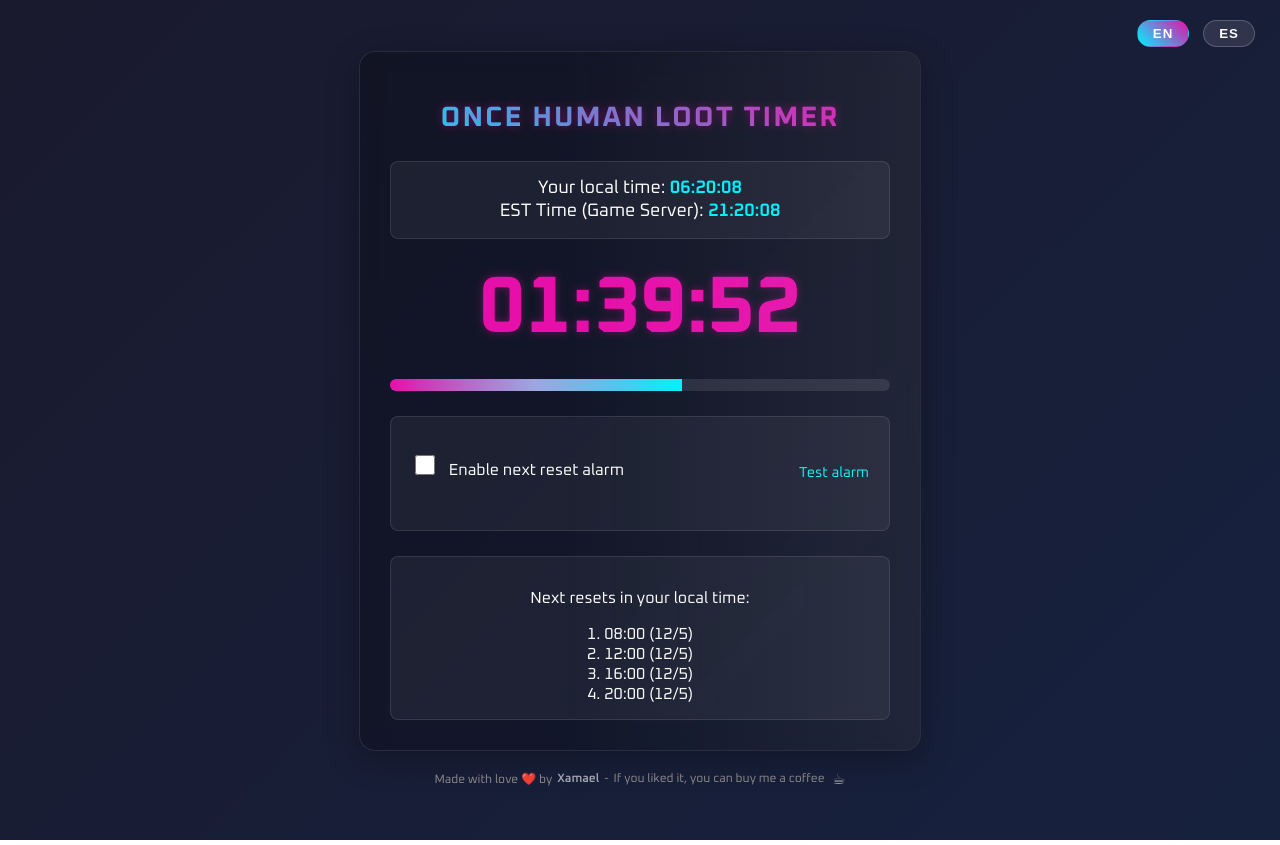
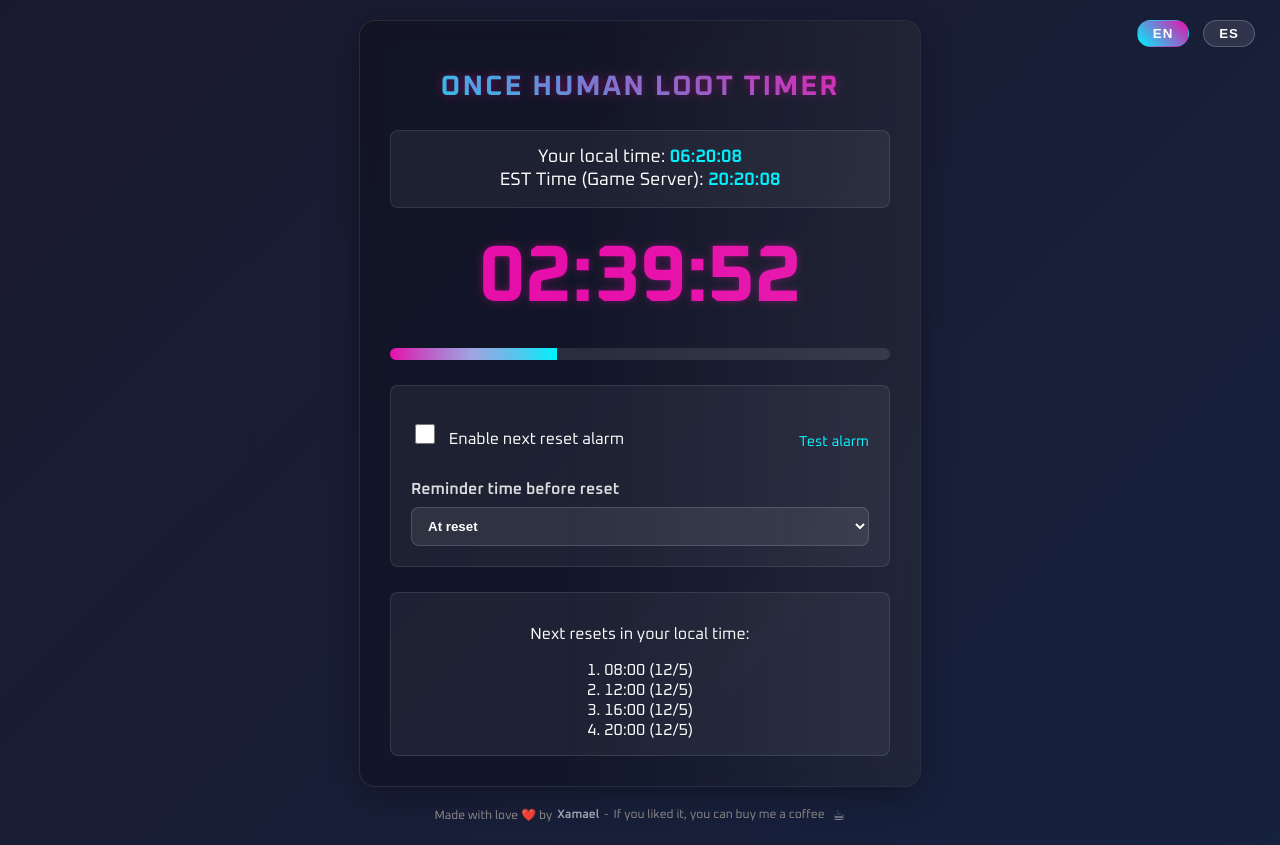
Before and after one commit to joxmiguel1/loottimer, a plain HTML site: page index.html in a window 1280 px wide. Drawn offline with Linux system fonts and the light colour scheme.

Commit message:
Improve EST accuracy and add alarm lead time

```diff
--- a/index.html
+++ b/index.html
@@ -40,6 +40,16 @@
                 <a class="test-alarm-link" id="test-alarm" data-i18n="testAlarm">Test alarm</a>
             </div>
 
+            <div class="alarm-lead">
+                <label for="alarm-lead" data-i18n="alarmLeadLabel">Reminder time before reset</label>
+                <select id="alarm-lead">
+                    <option value="0" data-i18n="leadAtReset">At reset</option>
+                    <option value="1" data-i18n="lead1Minute">1 minute before</option>
+                    <option value="5" data-i18n="lead5Minutes">5 minutes before</option>
+                    <option value="10" data-i18n="lead10Minutes">10 minutes before</option>
+                </select>
+            </div>
+
             <div class="alarm-sound" id="alarm-sound">
                 <span data-i18n="alarmMessage">Time to open chests!</span> <br>
                 <button id="stop-alarm" data-i18n="alarmButton">Dismiss</button>
--- a/script.js
+++ b/script.js
@@ -7,6 +7,11 @@
         localTime: "Your local time:",
         serverTime: "EST Time (Game Server):",
         enableAlarm: "Enable next reset alarm",
+        alarmLeadLabel: "Reminder time before reset",
+        leadAtReset: "At reset",
+        lead1Minute: "1 minute before",
+        lead5Minutes: "5 minutes before",
+        lead10Minutes: "10 minutes before",
         testAlarm: "Test alarm",
         alarmMessage: "Time to open chests!",
         alarmButton: "Dismiss",
@@ -20,6 +25,11 @@
         localTime: "Tu hora local:",
         serverTime: "Hora EST (Servidor):",
         enableAlarm: "Activar alarma para el próximo reset",
+        alarmLeadLabel: "Tiempo de aviso antes del reset",
+        leadAtReset: "Al momento del reset",
+        lead1Minute: "1 minuto antes",
+        lead5Minutes: "5 minutos antes",
+        lead10Minutes: "10 minutos antes",
         testAlarm: "Probar alarma",
         alarmMessage: "¡Es hora de abrir los cofres!",
         alarmButton: "Aceptar",
@@ -38,11 +48,13 @@
 // ====================
 let alarmTriggered = false;
 let nextResetTime = calculateNextReset();
+let alarmLeadMinutes = 0;
 const elements = {
     localTime: document.getElementById('local-time'),
     estTime: document.getElementById('est-time'),
     resetTimer: document.getElementById('reset-timer'),
     alarmCheckbox: document.getElementById('alarm-checkbox'),
+    alarmLead: document.getElementById('alarm-lead'),
     alarmSound: document.getElementById('alarm-sound'),
     stopAlarmButton: document.getElementById('stop-alarm'),
     nextResets: document.getElementById('next-resets'),
@@ -58,11 +70,14 @@
     document.querySelectorAll('[data-i18n]').forEach(element => {
         const key = element.getAttribute('data-i18n');
         if (translations[language]?.[key]) {
-                      // Si el elemento contiene spans u otros hijos, solo actualiza el texto fuera de ellos
             if (element.querySelector('span')) {
                 const span = element.querySelector('span');
                 const staticText = translations[language][key];
-                          element.childNodes[0].nodeValue = staticText + ' ';
+                element.childNodes[0].nodeValue = `${staticText} `;
+                if (span) {
+                    // Ensure span content remains intact
+                    span.textContent = span.textContent;
+                }
             } else {
                 element.textContent = translations[language][key];
             }
@@ -84,42 +99,38 @@
 });
 
 // ====================
+// Funciones auxiliares
+// ====================
+function getEstDate(baseDate = new Date()) {
+    const estString = baseDate.toLocaleString('en-US', { timeZone: 'America/New_York' });
+    return new Date(estString);
+}
+
+function formatTime(date, options = {}) {
+    return date.toLocaleTimeString(lang, {
+        hour: '2-digit',
+        minute: '2-digit',
+        second: '2-digit',
+        hour12: false,
+        ...options
+    });
+}
+
+// ====================
 // Funciones principales
 // ====================
 function updateTimes() {
     const now = new Date();
+    const nowEst = getEstDate(now);
 
-            // Mostrar hora local
-            elements.localTime.textContent = now.toLocaleTimeString(lang, {
-                hour: '2-digit',
-                minute: '2-digit',
-                second: '2-digit',
-                hour12: false
-            });
+    elements.localTime.textContent = formatTime(now);
+    elements.estTime.textContent = formatTime(nowEst, { timeZone: 'America/New_York' });
 
-            // Calculate current EST time accurately
-            const nowUtc = new Date(now.toUTCString());
-            const utcTimestamp = nowUtc.getTime();
-            // Approximate EST offset in milliseconds (EST is UTC-4)
-            const estOffsetMs = -4 * 60 * 60 * 1000;
-            const nowEstTimestamp = utcTimestamp + estOffsetMs;
-            const nowEst = new Date(nowEstTimestamp);
-
-            // Mostrar hora EST (servidor)
-            elements.estTime.textContent = nowEst.toLocaleTimeString(lang, { // Use nowEst for displaying EST time
-                hour: '2-digit',
-                minute: '2-digit',
-                second: '2-digit',
-                hour12: false,
-                 timeZone: "America/New_York" // Explicitly set timezone for display consistency
-            });
-
-
-            // Calcular tiempo hasta el próximo reset
-            const timeUntilResetMs = nextResetTime.getTime() - nowEstTimestamp; // Subtract the current precise EST timestamp from the next reset's precise EST timestamp.
+    const timeUntilResetMs = nextResetTime.getTime() - nowEst.getTime();
 
     if (timeUntilResetMs <= 0) {
-                nextResetTime = calculateNextReset(); // calculateNextReset now returns a UTC-based EST moment.
+        nextResetTime = calculateNextReset();
+        alarmTriggered = false;
         updateNextResetTimes();
         if (elements.alarmCheckbox.checked) {
             triggerAlarm();
@@ -131,34 +142,19 @@
 }
 
 function calculateNextReset() {
-           const now = new Date();
-           const nowUtc = new Date(now.toUTCString()); // Get current time in UTC
-           const utcTimestamp = nowUtc.getTime();
-
-           // Approximate EST offset in milliseconds (EST is UTC-4)
-           const estOffsetMs = -4 * 60 * 60 * 1000;
-
-           // Calculate current timestamp in EST
-           const nowEstTimestamp = utcTimestamp + estOffsetMs;
-           const nowEst = new Date(nowEstTimestamp);
-
-           // Get current EST hour
-           const currentEstHours = nowEst.getUTCHours(); // Use getUTCHours with a UTC-based Date object representing EST
-
-           // Calculate the next EST reset hour (0, 4, 8, 12, 16, 20)
+    const nowEst = getEstDate();
+    const currentEstHours = nowEst.getHours();
     const currentIntervalStartHourEst = Math.floor(currentEstHours / 4) * 4;
     let nextResetHourEst = currentIntervalStartHourEst + 4;
 
-           // Create a Date object for the next reset in EST, starting with the current day in EST
-           let nextResetEst = new Date(nowEst);
-           nextResetEst.setUTCHours(nextResetHourEst, 0, 0, 0); // Set the hours using setUTCHours
+    const nextResetEst = new Date(nowEst);
+    nextResetEst.setHours(nextResetHourEst, 0, 0, 0);
 
-            // If the calculated next reset time is in the past relative to the current EST time, add 4 hours (the reset cycle)
-           if (nextResetEst.getTime() <= nowEstTimestamp) {
-               nextResetEst = new Date(nextResetEst.getTime() + 4 * 60 * 60 * 1000);
+    if (nextResetEst.getTime() <= nowEst.getTime()) {
+        nextResetEst.setHours(nextResetEst.getHours() + 4);
     }
 
-           return nextResetEst; // Return a UTC-based Date object representing the next reset time in EST.
+    return nextResetEst;
 }
 
 function updateTimerDisplay(timeUntilResetMs) {
@@ -167,8 +163,9 @@
     const minutes = Math.floor((totalSeconds % 3600) / 60);
     const seconds = totalSeconds % 60;
 
-            elements.resetTimer.textContent =
-                `${hours.toString().padStart(2, '0')}:${minutes.toString().padStart(2, '0')}:${seconds.toString().padStart(2, '0')}`;
+    elements.resetTimer.textContent = `${hours.toString().padStart(2, '0')}:${minutes
+        .toString()
+        .padStart(2, '0')}:${seconds.toString().padStart(2, '0')}`;
 }
 
 function updateProgressBar(timeUntilResetMs) {
@@ -179,11 +176,16 @@
 }
 
 function checkAlarm() {
-            const now = new Date();
-            const estTime = new Date(now.toLocaleString("en-US", {timeZone: "America/New_York"}));
-            const timeUntilReset = nextResetTime - estTime;
+    const nowEst = getEstDate();
+    const timeUntilReset = nextResetTime - nowEst;
+    const leadTimeMs = alarmLeadMinutes * 60 * 1000;
 
-            if (elements.alarmCheckbox.checked && timeUntilReset <= 1000 && timeUntilReset > 0 && !alarmTriggered) {
+    if (
+        elements.alarmCheckbox.checked &&
+        timeUntilReset <= leadTimeMs &&
+        timeUntilReset > 0 &&
+        !alarmTriggered
+    ) {
         triggerAlarm();
     }
 }
@@ -200,11 +202,11 @@
     const userTimeZone = Intl.DateTimeFormat().resolvedOptions().timeZone;
     const nowLocal = new Date();
 
-            let upcomingResets = [];
+    const upcomingResets = [];
 
-            for (let i = 0; i < 8; i++) { // calcula más de 4 por si hay que filtrar
+    for (let i = 0; i < 8; i++) {
         const resetTimeEST = new Date(nextReset.getTime() + i * resetCycle);
-                const resetTimeLocalStr = resetTimeEST.toLocaleString("en-US", { timeZone: userTimeZone });
+        const resetTimeLocalStr = resetTimeEST.toLocaleString('en-US', { timeZone: userTimeZone });
         const resetTimeLocal = new Date(resetTimeLocalStr);
 
         if (resetTimeLocal > nowLocal) {
@@ -214,7 +216,8 @@
         if (upcomingResets.length === 4) break;
     }
 
-            elements.nextResets.innerHTML = upcomingResets.map((time, index) => {
+    elements.nextResets.innerHTML = upcomingResets
+        .map((time, index) => {
             return `
                 <div>
                     ${index + 1}. ${time.toLocaleTimeString(lang, {
@@ -228,15 +231,14 @@
             })})
                 </div>
             `;
-            }).join('');
+        })
+        .join('');
 }
-
-
 
 // ====================
 // Event Listeners
 // ====================
-        elements.testAlarm.addEventListener('click', (e) => {
+elements.testAlarm.addEventListener('click', e => {
     e.preventDefault();
     triggerAlarm();
 });
@@ -248,15 +250,17 @@
     alarmTriggered = false;
 });
 
+elements.alarmLead.addEventListener('change', event => {
+    alarmLeadMinutes = Number(event.target.value);
+});
+
 // ====================
 // Inicialización
 // ====================
 document.addEventListener('DOMContentLoaded', () => {
-            // Configurar intervalos
     setInterval(updateTimes, 1000);
     setInterval(checkAlarm, 1000);
 
-            // Inicializar valores
     updateTextContent(lang);
     updateNextResetTimes();
     updateTimes();
--- a/styles.css
+++ b/styles.css
@@ -82,6 +82,36 @@ h1 {
     background: rgba(255, 255, 255, 0.05);
     border-radius: 8px;
     border: 1px solid rgba(255, 255, 255, 0.1);
+}
+
+.alarm-lead {
+    display: flex;
+    flex-direction: column;
+    gap: 8px;
+    align-items: flex-start;
+    margin-top: 10px;
+}
+
+.alarm-lead label {
+    font-weight: 600;
+    color: rgba(255, 255, 255, 0.85);
+}
+
+.alarm-lead select {
+    width: 100%;
+    padding: 10px 12px;
+    border-radius: 8px;
+    border: 1px solid rgba(255, 255, 255, 0.15);
+    background: rgba(255, 255, 255, 0.08);
+    color: #fff;
+    font-weight: 600;
+    outline: none;
+    cursor: pointer;
+}
+
+.alarm-lead select:focus {
+    border-color: #00f2fe;
+    box-shadow: 0 0 0 2px rgba(0, 242, 254, 0.15);
 }
 
 .alarm-sound {
```
Lines whose indentation alone changed are shown as unchanged.
